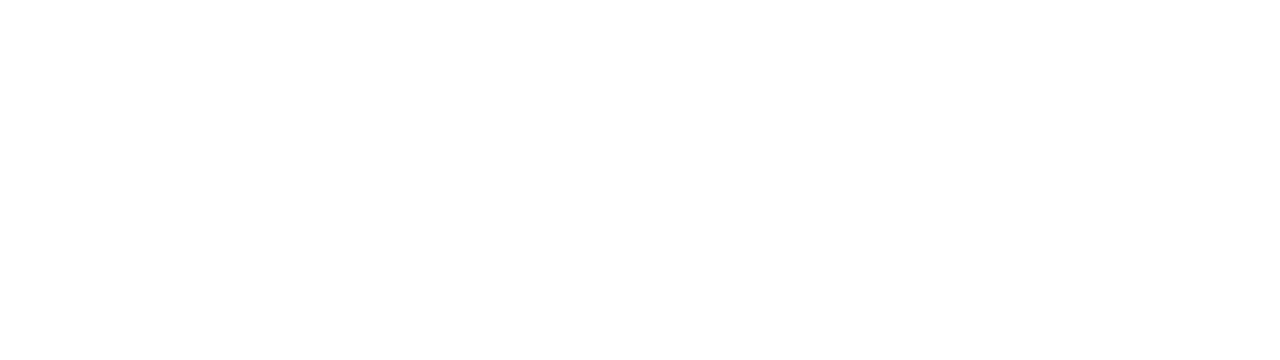
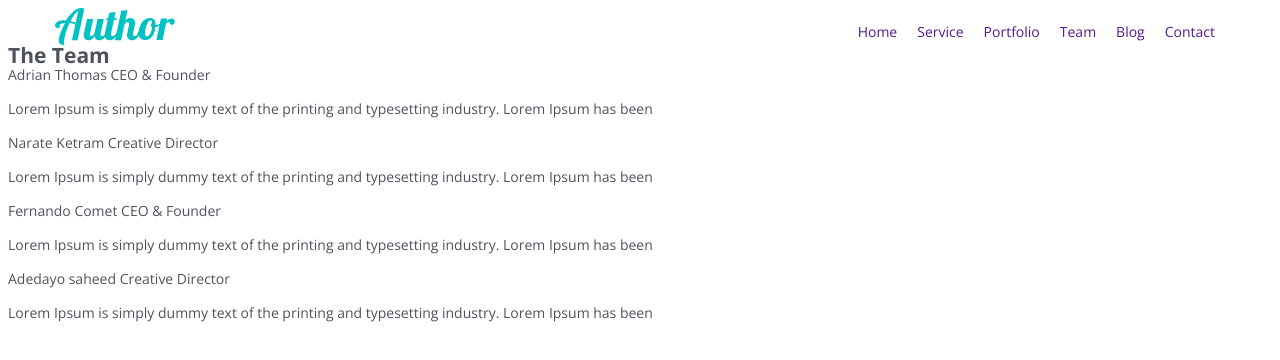
Before and after one commit to IGI9533/Author, a website: page index.html in a window 1280 px wide. Drawn offline with nearby package versions, Linux system fonts and the light colour scheme.

Commit message:
Added structure for header and team block

```diff
--- a/index.html
+++ b/index.html
@@ -9,7 +9,81 @@
 </head>
 <body>
 	<div id="wrapper">
+		<header id="header">
+			<div class="container">
+				<div class="logo">
+					<a href="#"><img src="images/logo.png" alt="Author"></a>
+				</div>
+				<nav class="main-nav">
+					<ul>
+						<li><a href="">Home</a></li>
+						<li><a href="">Service</a></li>
+						<li><a href="">Portfolio</a></li>
+						<li><a href="">Team</a></li>
+						<li><a href="">Blog</a></li>
+						<li><a href="">Contact</a></li>
+					</ul>
+				</nav>
+			</div>
+		</header>
+		<div id="main">
+			<div class="main-carousel">
 
+			</div>
+			<section class="page-content">
+				<h2>The Team</h2>
+				<div class="team-list">
+					<div class="item">
+						<div class="image-holder">
+
+						</div>
+						<div class="info">
+							<div class="name-holder">
+								<span class="name">Adrian Thomas</span>
+								<span>CEO & Founder</span>
+							</div>
+							<p>Lorem Ipsum is simply dummy text of the printing and typesetting industry. Lorem Ipsum has been </p>
+						</div>
+					</div>
+					<div class="item">
+						<div class="image-holder">
+
+						</div>
+						<div class="info">
+							<div class="name-holder">
+								<span class="name">Narate Ketram</span>
+								<span>Creative Director</span>
+							</div>
+							<p>Lorem Ipsum is simply dummy text of the printing and typesetting industry. Lorem Ipsum has been</p>
+						</div>
+					</div>
+					<div class="item">
+						<div class="image-holder">
+
+						</div>
+						<div class="info">
+							<div class="name-holder">
+								<span class="name">Fernando Comet</span>
+								<span>CEO & Founder</span>
+							</div>
+							<p>Lorem Ipsum is simply dummy text of the printing and typesetting industry. Lorem Ipsum has been </p>
+						</div>
+					</div>
+					<div class="item">
+						<div class="image-holder">
+
+						</div>
+						<div class="info">
+							<div class="name-holder">
+								<span class="name">Adedayo saheed</span>
+								<span>Creative Director</span>
+							</div>
+							<p>Lorem Ipsum is simply dummy text of the printing and typesetting industry. Lorem Ipsum has been </p>
+						</div>
+					</div>
+				</div>
+			</section>
+		</div>
 	</div>
 	<script type="text/javascript" src="js/jquery-1.11.2.min.js"></script>
 	<script src="js/jquery.main.js"></script>
--- a/src/scss/layout/_header.scss
+++ b/src/scss/layout/_header.scss
@@ -1,3 +1,21 @@
 #header {
-
+	.logo {
+		float: left;
+	}
+	.main-nav {
+		@extend %clearfix;
+		float: right;
+		li {
+			@extend %listreset;
+			float: left;
+		}
+		a {
+			padding: 30px 10px;
+			border-bottom: 3px solid transparent;
+			&:hover {
+				color: $green;
+				border-color: $green;
+			}
+		}
+	}
 }
```
Also changed, not shown: css/styles.css, images/contact-bg.jpg (added), images/logo.png (added), images/slide1.jpg (added), images/slide2.jpg (added), images/slide3.jpg (added), src/images/contact-bg.jpg (added), src/images/logo.png (added), src/images/slide1.jpg (added), src/images/slide2.jpg (added), src/images/slide3.jpg (added).
